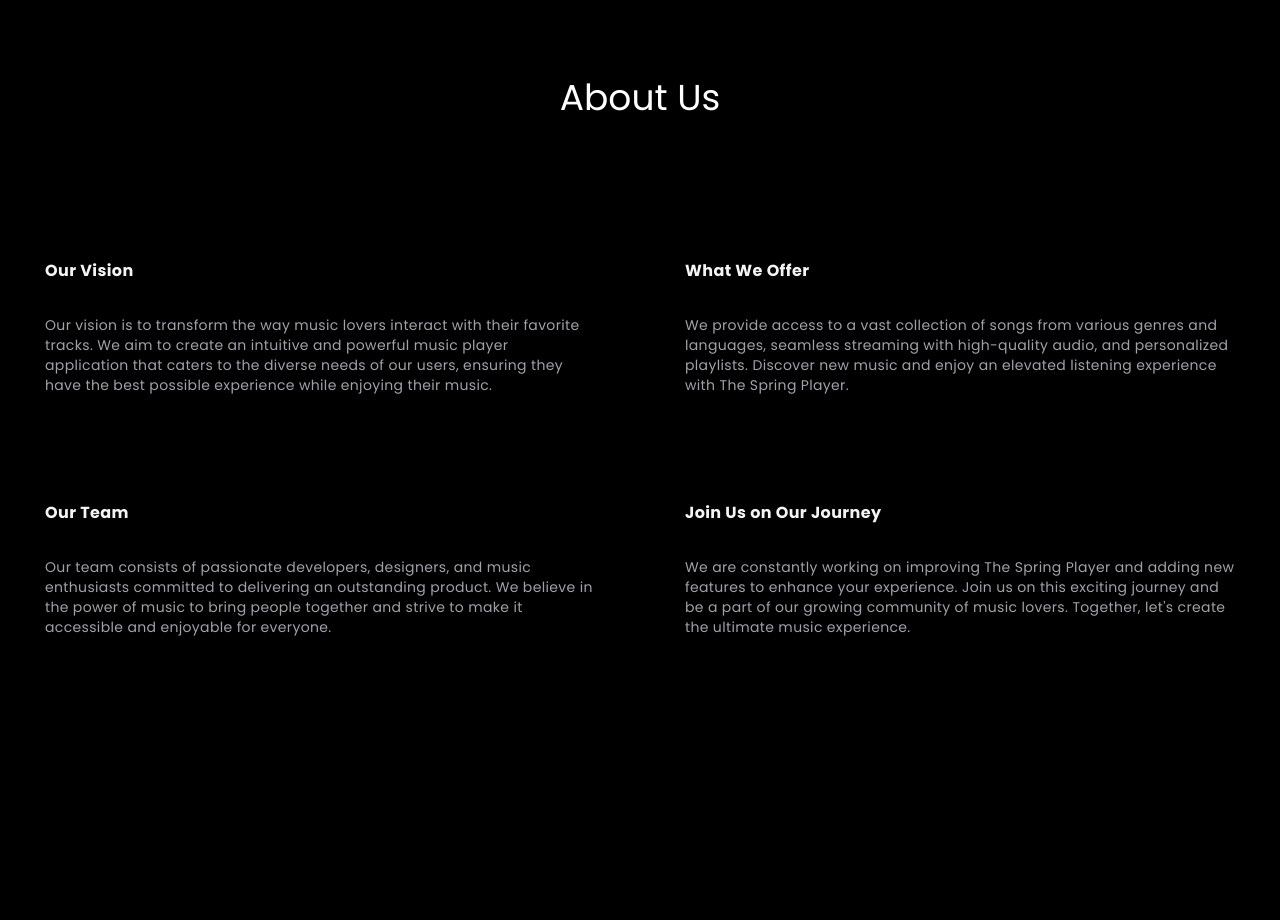
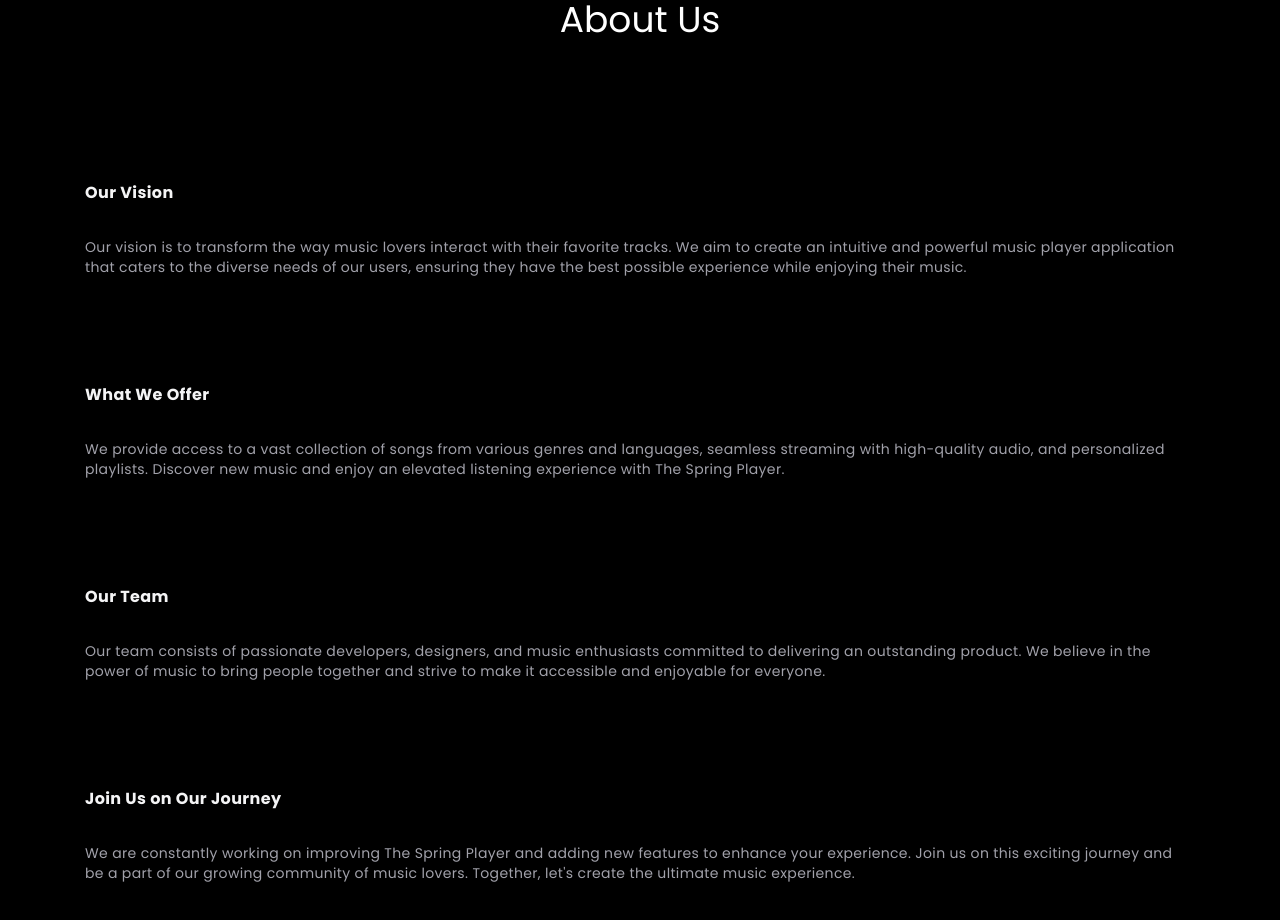
Before and after one commit to Satyam1923/Spring-Music-Player, a React (Vite) app in the folder frontend/: page /aboutus in a window 1280 px wide. Shown: the top 920 px of the page. Before the commit the page ends 800 px from the top, so only its background shows below. Built offline with nearby package versions, Linux system fonts and the light colour scheme; no server answers.

Commit message:
Issue#446 fixed.

```diff
--- a/frontend/src/components/aboutcard.jsx
+++ b/frontend/src/components/aboutcard.jsx
@@ -11,12 +11,7 @@
   const [hoveredIndex, setHoveredIndex] = useState(null);
 
   return (
-    <div
-      className={cn(
-        "grid grid-cols-1 md:grid-cols-2 lg:grid-cols-2 py-10",
-        className
-      )}
-    >
+    <div className={cn("grid grid-cols-1 px-10 py-10", className)}>
       {items.map((item, idx) => (
         <div
           key={idx}
```
